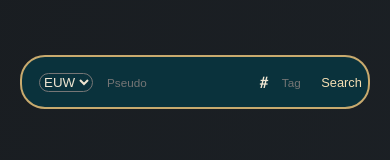
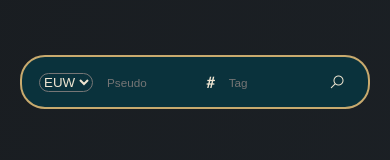
Before and after one commit to LucasMastrovito/MasteriesAdventures, a React (Create React App) app in the folder front/: page / in a window 390 px wide. Shown: the part 150-310 px from the top of the page. Built offline with nearby package versions, Linux system fonts and the light colour scheme.

Commit message:
responsive

```diff
--- a/front/src/Home/Search.css
+++ b/front/src/Home/Search.css
@@ -100,12 +100,11 @@
     width: 24px;
     display: flex;
     align-items: center;
-    margin-right: 3vw;
+    margin-right: 1vw;
     font-size: 80%;
     background-color: #ffffff00;
     border: none;
     cursor: pointer;
-    color: wheat;
 }
 
 /* .searchbutton:hover {
@@ -117,7 +116,7 @@
       float: none;
       display: block;
       text-align: left;
-      width: 100%;
+      width: 30%;
       margin: 0;
       padding: 14px;
     }
@@ -132,3 +131,15 @@
     align-items: center;
     justify-content: flex-start;
   }
+
+@media screen and (max-width: 1100px) {
+  .search-img {
+    max-width: 4vw;
+  }
+}
+
+@media screen and (min-width: 1101px) {
+  .search-img {
+    max-width: 2vw;
+  }
+}
--- a/front/src/Home/Search.js
+++ b/front/src/Home/Search.js
@@ -33,7 +33,7 @@
                     <h2 className="text-large" style={{display: 'inline-block'}}>#</h2>
                     <input className="searchbar" style={{width: '5vw'}} type="text" placeholder="Tag"></input>
                 </label>
-                    <button className="searchbutton" type="submit">Search</button>
+                    <button className="searchbutton" type="submit"><img className="search-img" alt="" src="search.png" /></button>
             </form>
         </div>
     )
```
Also changed, not shown: front/public/search.png (added).
